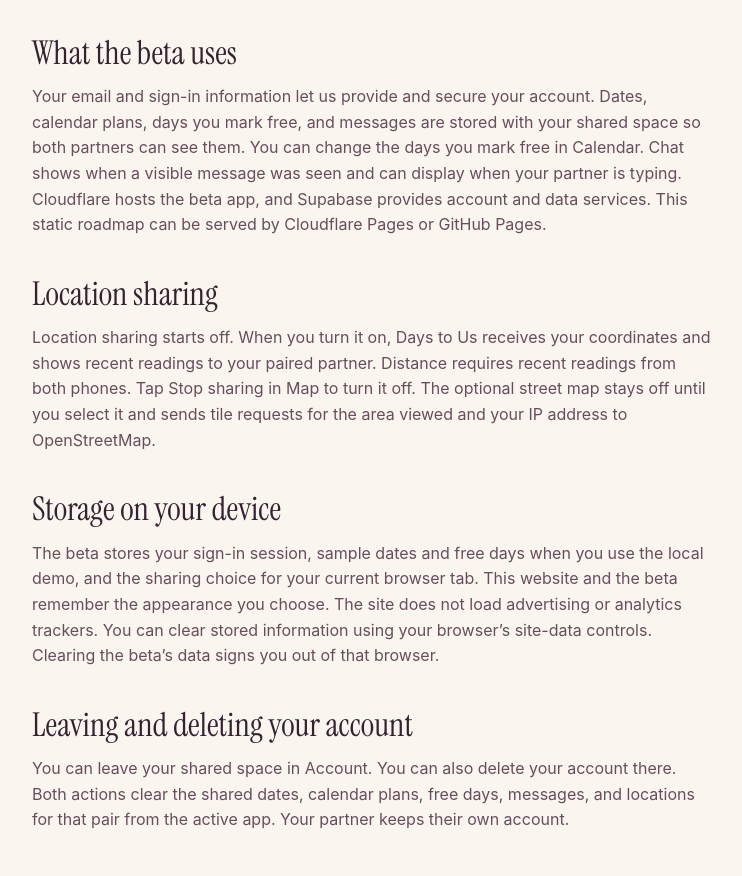
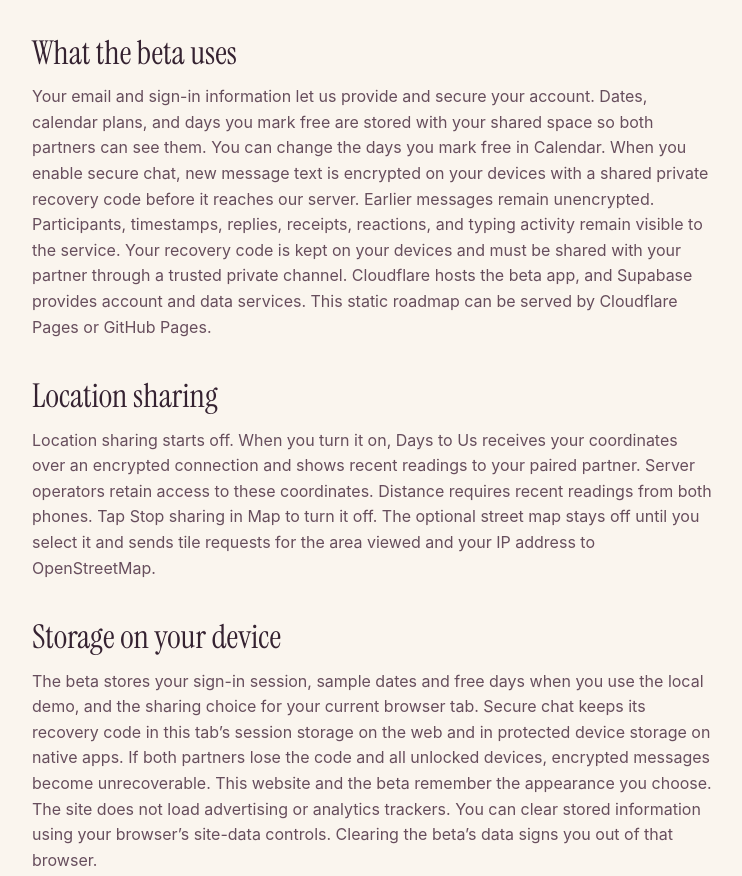
Before and after one commit to Th3Duckman/Days-To-Us, a plain HTML site: page privacy.html in a window 1280 px wide. Shown: the part 397-1273 px from the top of the page, without its empty margins (268-1010 px from the left). Drawn offline with Linux system fonts and the light colour scheme.

Commit message:
Explain secure chat and device recovery

```diff
--- a/privacy.html
+++ b/privacy.html
@@ -26,11 +26,11 @@
     <h1>Privacy and browser storage</h1>
     <p>This notice covers the Days to Us website and invite-only beta. Contact the Days to Us project team at <a href="mailto:yrntotstmmy2d7s@gmail.com">yrntotstmmy2d7s@gmail.com</a> about privacy, access to your data, or correction and deletion requests.</p>
     <h2>What the beta uses</h2>
-    <p>Your email and sign-in information let us provide and secure your account. Dates, calendar plans, days you mark free, and messages are stored with your shared space so both partners can see them. You can change the days you mark free in Calendar. Chat shows when a visible message was seen and can display when your partner is typing. Cloudflare hosts the beta app, and Supabase provides account and data services. This static roadmap can be served by Cloudflare Pages or GitHub Pages.</p>
+    <p>Your email and sign-in information let us provide and secure your account. Dates, calendar plans, and days you mark free are stored with your shared space so both partners can see them. You can change the days you mark free in Calendar. When you enable secure chat, new message text is encrypted on your devices with a shared private recovery code before it reaches our server. Earlier messages remain unencrypted. Participants, timestamps, replies, receipts, reactions, and typing activity remain visible to the service. Your recovery code is kept on your devices and must be shared with your partner through a trusted private channel. Cloudflare hosts the beta app, and Supabase provides account and data services. This static roadmap can be served by Cloudflare Pages or GitHub Pages.</p>
     <h2>Location sharing</h2>
-    <p>Location sharing starts off. When you turn it on, Days to Us receives your coordinates and shows recent readings to your paired partner. Distance requires recent readings from both phones. Tap Stop sharing in Map to turn it off. The optional street map stays off until you select it and sends tile requests for the area viewed and your IP address to OpenStreetMap.</p>
+    <p>Location sharing starts off. When you turn it on, Days to Us receives your coordinates over an encrypted connection and shows recent readings to your paired partner. Server operators retain access to these coordinates. Distance requires recent readings from both phones. Tap Stop sharing in Map to turn it off. The optional street map stays off until you select it and sends tile requests for the area viewed and your IP address to OpenStreetMap.</p>
     <h2>Storage on your device</h2>
-    <p>The beta stores your sign-in session, sample dates and free days when you use the local demo, and the sharing choice for your current browser tab. This website and the beta remember the appearance you choose. The site does not load advertising or analytics trackers. You can clear stored information using your browser’s site-data controls. Clearing the beta’s data signs you out of that browser.</p>
+    <p>The beta stores your sign-in session, sample dates and free days when you use the local demo, and the sharing choice for your current browser tab. Secure chat keeps its recovery code in this tab’s session storage on the web and in protected device storage on native apps. If both partners lose the code and all unlocked devices, encrypted messages become unrecoverable. This website and the beta remember the appearance you choose. The site does not load advertising or analytics trackers. You can clear stored information using your browser’s site-data controls. Clearing the beta’s data signs you out of that browser.</p>
     <h2>Leaving and deleting your account</h2>
     <p>You can leave your shared space in Account. You can also delete your account there. Both actions clear the shared dates, calendar plans, free days, messages, and locations for that pair from the active app. Your partner keeps their own account.</p>
   </main>
```
